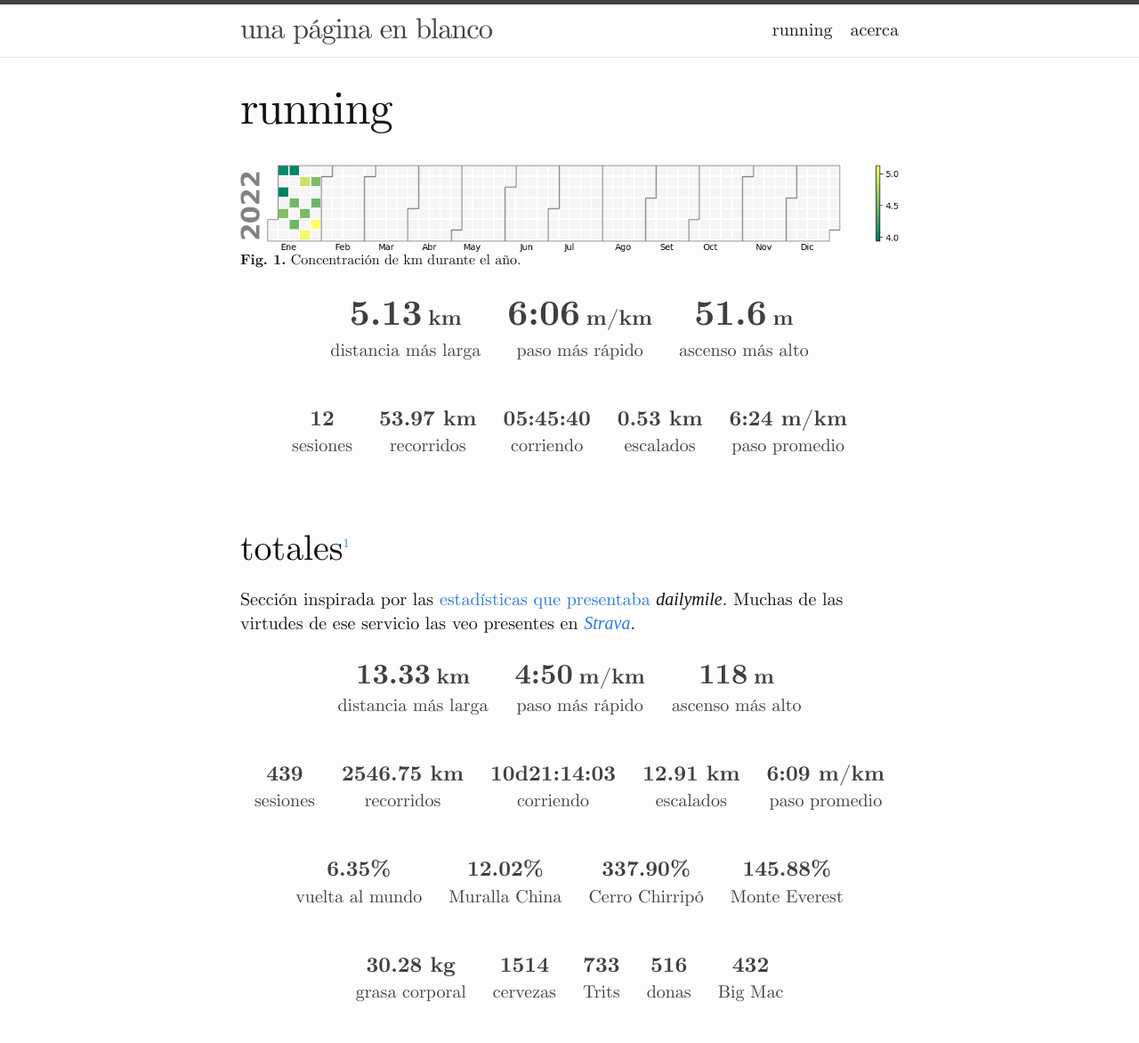
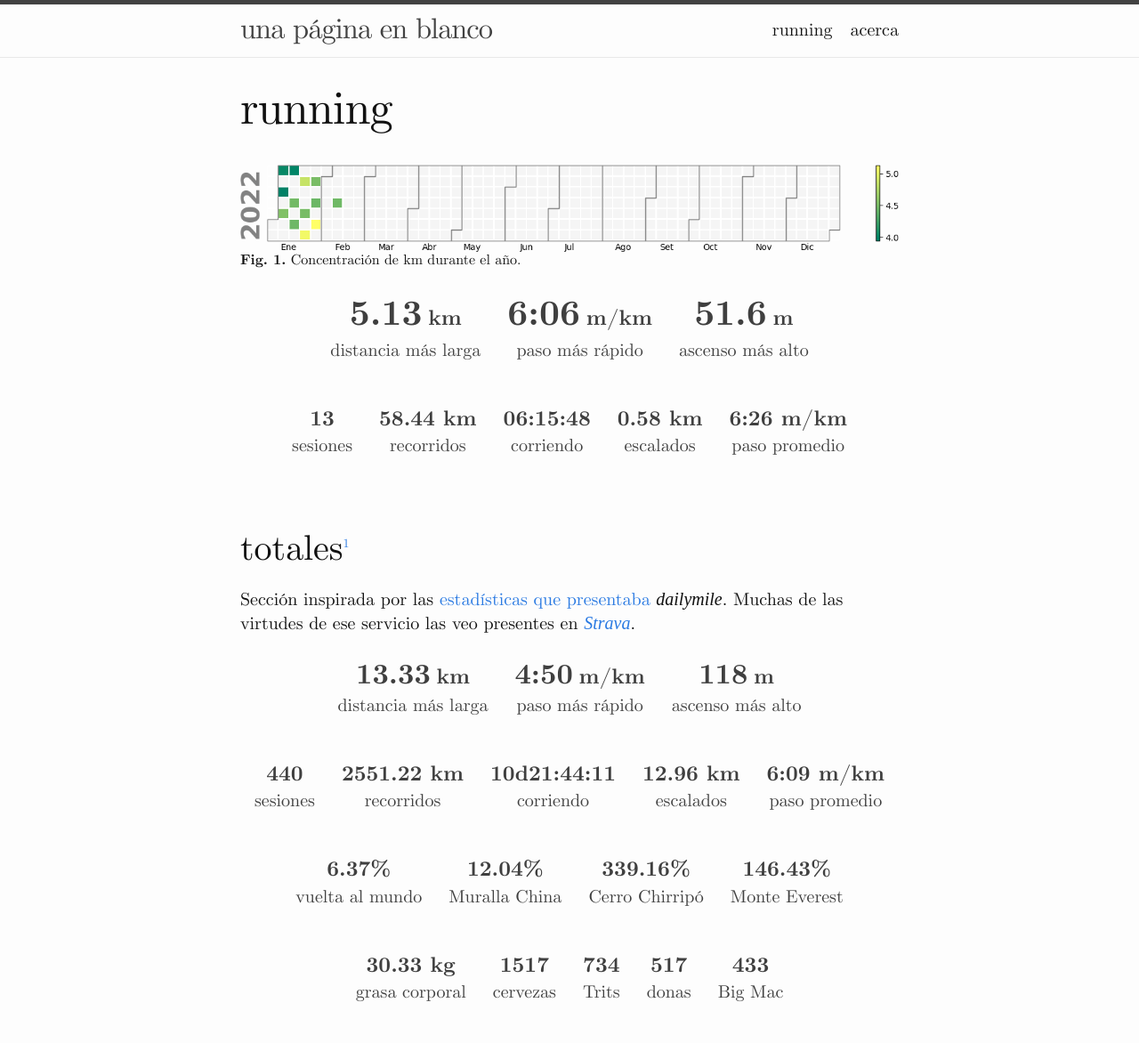
Before and after one commit to eguevaralopez/eguevaralopez.github.io, a Jekyll site: the page built from running.md, in a window 1280 px wide. Shown: the top 1172 px of the page at 89% size. Built offline with Jekyll 4.4.1, drawn with Linux system fonts in a browser that asks for light colours; some web fonts are replaced.

Commit message:
update a running

```diff
--- a/_data/dailymilesque_stats.csv
+++ b/_data/dailymilesque_stats.csv
@@ -1,7 +1,7 @@
 total workouts,tiempo (dd:hh:mm:ss),distancia (km),ascenso (km),paso (min/km),calorías (kcal),radio Tierra (%),circunferencia Tierra (%),Muralla China (%),Chirripó (%),Everest (%),grasa corporal (kg),cerveza (latas),Trits,donas,Big Mac,Double Whopper w/Cheese
-439,10d21:14:03,2546.75,12.91,6:09,233152,39.97%,6.35%,12.02%,337.90%,145.88%,30.28,1514,733,516,432,238
-12,05:45:40,53.97,0.53,6:24,5032,,,,,,,,,,,
+440,10d21:44:11,2551.22,12.96,6:09,233569,40.04%,6.37%,12.04%,339.16%,146.43%,30.33,1517,734,517,433,238
+13,06:15:48,58.44,0.58,6:26,5449,,,,,,,,,,,
 ,total time (s),total distance(m),total climb (m),total energy (kcal),total longest,total fastest,total tallest,"<< al 1ro enero 2022, todos vienen de dailymile_clean",,,,,,,,
-,940443,2546750.1,12907.7,233152,13.33,4:50,118,,,,,,,,,
+,942251,2551224,12955.9,233569,13.33,4:50,118,,,,,,,,,
 ,current time (s),current distance(m),current climb (m),current energy (kcal),current longest,current fastest,current tallest,,,,,,,,,
-,20740,53968.4,534.2,5032,5.13,6:06,51.6,,,,,,,,,https://fitness.stackexchange.com/questions/15608/energy-expenditure-calories-burned-equation-for-running/36045#36045
+,22548,58442.3,582.4,5449,5.13,6:06,51.6,,,,,,,,,https://fitness.stackexchange.com/questions/15608/energy-expenditure-calories-burned-equation-for-running/36045#36045
--- a/_data/running_data.csv
+++ b/_data/running_data.csv
@@ -11,3 +11,4 @@ https://www.strava.com/activities/6572136979,2022-01-23 17:32:10,5072.7,1922,5.0
 https://www.strava.com/activities/6582361267,2022-01-25 18:19:09,4506.6,1723,4.51,420,28:43:00,6:22,48.1,156,Costa Rica
 https://www.strava.com/activities/6592132629,2022-01-27 17:03:23,4449.8,1662,4.45,415,27:42:00,6:14,46.4,155,Costa Rica
 https://www.strava.com/activities/6601832090,2022-01-29 16:41:22,5127.2,1878,5.13,478,31:18:00,6:06,51.6,155,Costa Rica
+https://www.strava.com/activities/6664103053,2022-02-10 18:53:32,4473.9,1808,4.47,417,30:08:00,6:44,48.2,154,Costa Rica
```
Also changed, not shown: _layouts/cv.html (added, +21 -0 lines), _posts/2021-12-20-dreamcast_rgb.md (renamed from _posts/2021-12-20-dreamcast_rgbBox.markdown, +1 -1 lines), _posts/2022-01-06-ducha-fria.md (renamed from _posts/2022-01-06-duchaFria.markdown, +7 -7 lines), cv.md (added, +45 -0 lines), tag/baff.md (added, +5 -0 lines), tag/diseño.md (added, +5 -0 lines), tag/microcontrolador.md (added, +5 -0 lines), assets/img/running_current.png, 1 other file.
